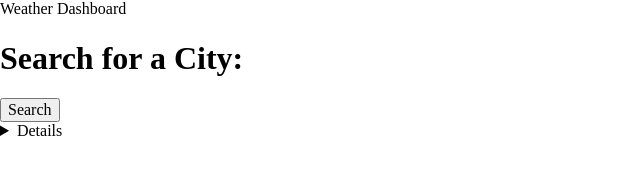
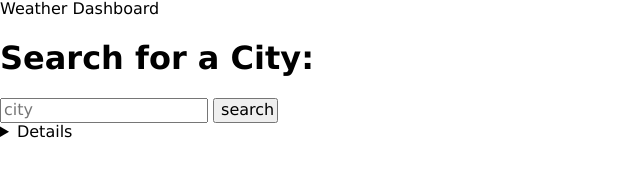
Before and after one commit to aphinney0516/weather-dashboard, a plain HTML site: page index.html in a window 1280 px wide. Shown: the whole page, without its empty margins (0-640 px from the left). Drawn offline with Linux system fonts and the light colour scheme.

Commit message:
started coding the city search function

```diff
--- a/assets/css/style.css
+++ b/assets/css/style.css
@@ -0,0 +1,8 @@
+* {
+    font-family: Verdana, Geneva, Tahoma, sans-serif;
+}
+
+.btn-search {
+    width: 65px;
+    height: 25px;
+}
--- a/assets/js/script.js
+++ b/assets/js/script.js
@@ -0,0 +1,15 @@
+function runningHomepage() {
+    // upon opening the web document displays the weather for current location
+}
+
+function searchWeather(city) {
+    // searches weather based on user city input or button click
+    var city = document.getElementById('cityChoice').value;
+    var APIkey = 'f65595b77e670ba90372906e45ebf28b'
+    var url = 'https://api.openweathermap.org/data/2.5/weather?q={city}&appid={APIKey}';
+    var search = document.addEventListener('click', app.getLocation);
+}
+
+function showWeather() {
+    // displays the weather user city search or button click
+}
--- a/index.html
+++ b/index.html
@@ -11,12 +11,15 @@
 <body>
     <header>Weather Dashboard</header>
     <aside>
-        <section class="city-search">
+        <section class="city-choice">
             <h1>Search for a City: </h1>
             <!-- Textbox for the user to input a city -->
-            <div>
-            </div>
-            <button>Search</button>
+            <input
+                type="text"
+                class="user-input"
+                id="cityChoice"
+                placeholder="city">
+            <button id="btnSearch" type="button" class="btn-search">search</button>
         </section>
         <section class="city-list">
             <!-- quick search buttons for major cities -->
```
